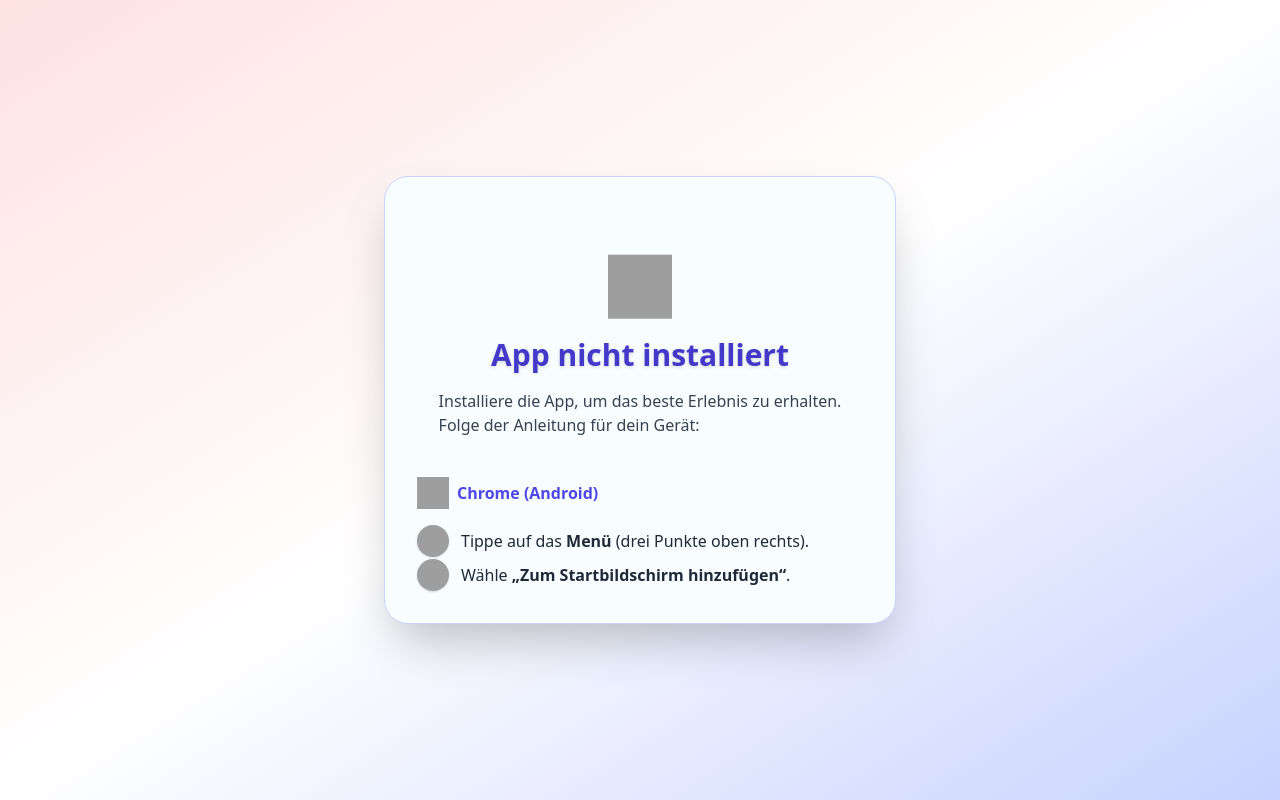
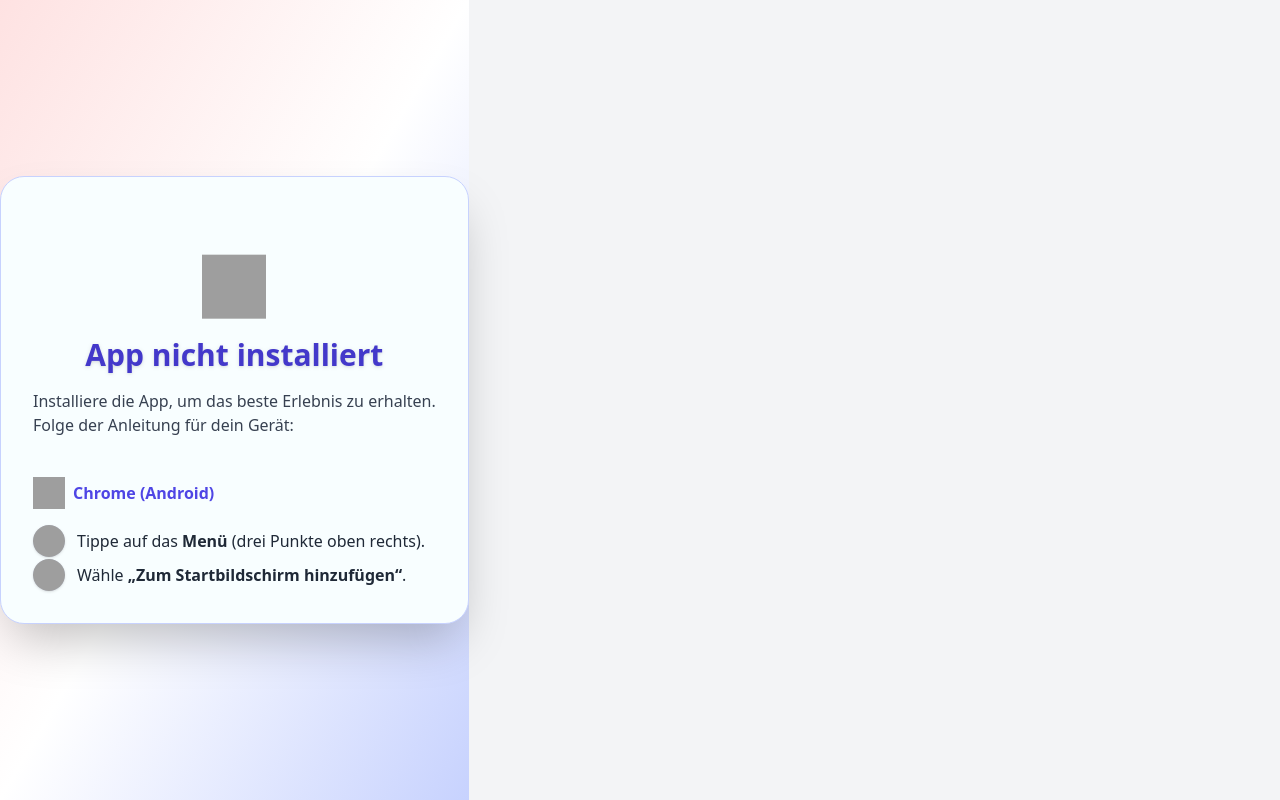
Before and after one commit to MerlinBrk/HabitApp, a React (Vite) app in the folder my-habit-app/: page / in a window 1280 px wide. Built offline with nearby package versions, Linux system fonts and the light colour scheme; grey boxes are pictures that could not be loaded.

Commit message:
scrollllfixxxes

```diff
--- a/my-habit-app/src/components/AppNotInstalled.tsx
+++ b/my-habit-app/src/components/AppNotInstalled.tsx
@@ -45,7 +45,7 @@ const AppNotInstalled: React.FC = () => {
   })();
 
   return (
-    <div className="fixed inset-0 flex items-center justify-center bg-gradient-to-br from-red-100 via-white to-indigo-200 min-h-screen" >
+    <div className="inset-0 flex items-center justify-center bg-gradient-to-br from-red-100 via-white to-indigo-200 min-h-screen" >
         <br /><br /><br />
       <div className="backdrop-blur-lg border border-indigo-200 shadow-2xl rounded-3xl p-8 max-w-lg w-full animate-fade-in" style={{backgroundColor: 'rgb(248, 254, 255)'}}>
       <br /><br />
```
